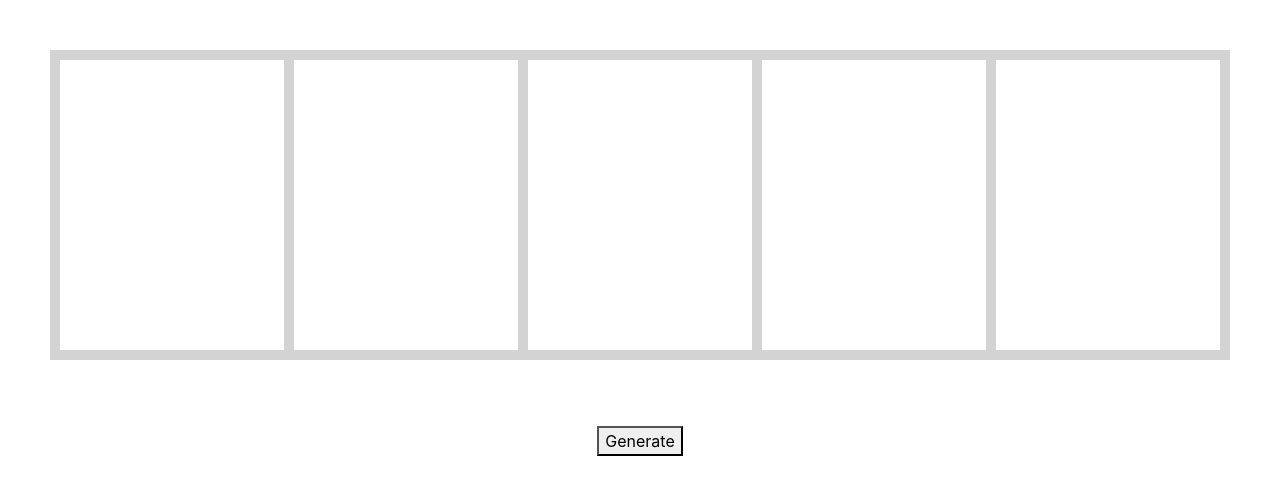
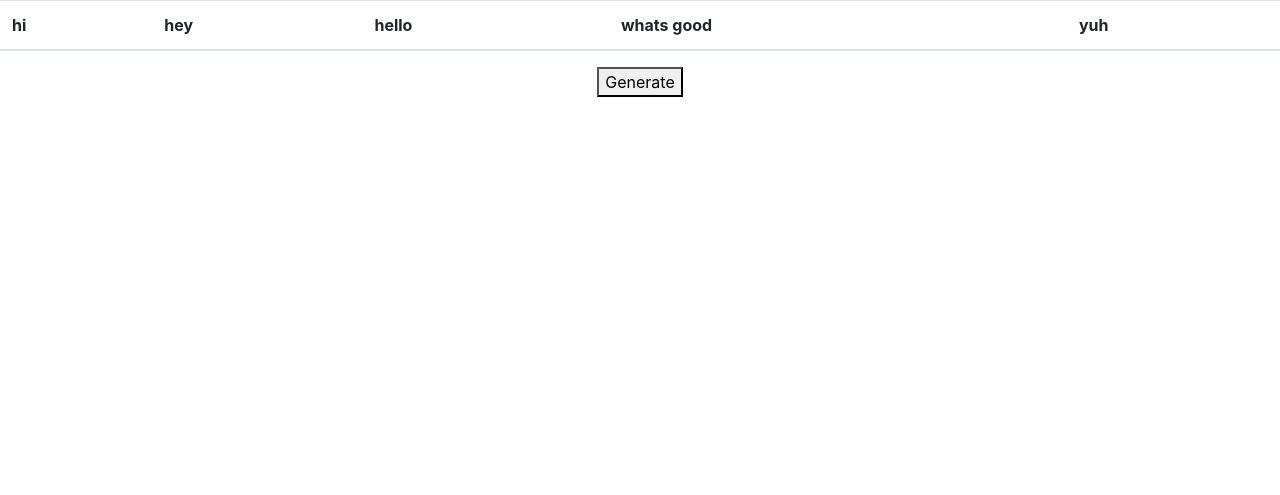
Before and after one commit to sydneygil/coolorsparty, a PHP site: the page made by public /party.html in a window 1280 px wide. Shown: the top 495 px of the page. Run offline with PHP 8.4, Linux system fonts and the light colour scheme; lists and menus that the app fills with data are empty; some libraries are stand-ins or nearby versions.

Commit message:
Revert "commit"

```diff
--- a/public /css/party.css
+++ b/public /css/party.css
@@ -7,25 +7,6 @@ h1 {
     font-family: Arial, Helvetica, sans-serif;
 }
 
-table{
- border: 10px solid grey;
- border-color: #d3d3d3;
- border-top-right-radius: 25px
-}
-
-th {
-  border: 10px solid grey;
-  border-color: #d3d3d3;
-  height: 300px
-}
-
-
-.color-box {
-
-  padding: 50px;
-
-}
-
 .generate {
     margin: 0 auto;
     display: block;
--- a/public /party.html
+++ b/public /party.html
@@ -10,13 +10,13 @@
     <body>
         <main>
             <div class="color-box">
-                <table class="table table-hoover">
+                <table class="table table-hover">
                     <thead>
-                        <th id="color-1"></th>
-                        <th id="color-2"></th>
-                        <th id="color-3"></th>
-                        <th id="color-4"></th>
-                        <th id="color-5"></th>
+                        <th id="color-1">hi</th>
+                        <th id="color-2">hey</th>
+                        <th id="color-3">hello</th>
+                        <th id="color-4">whats good</th>
+                        <th id="color-5">yuh</th>
                     </thead>
                 </table>
             </div>
```
Also changed, not shown: js/party.js (deleted, +0 -17 lines).
